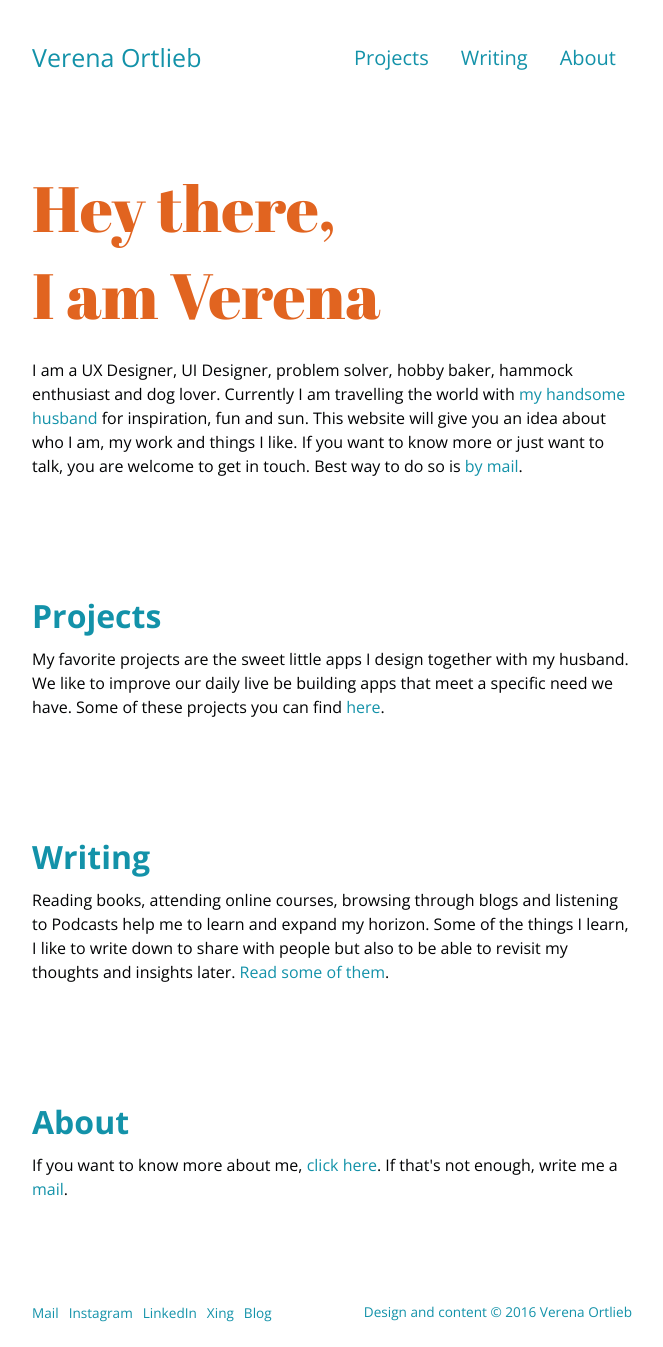
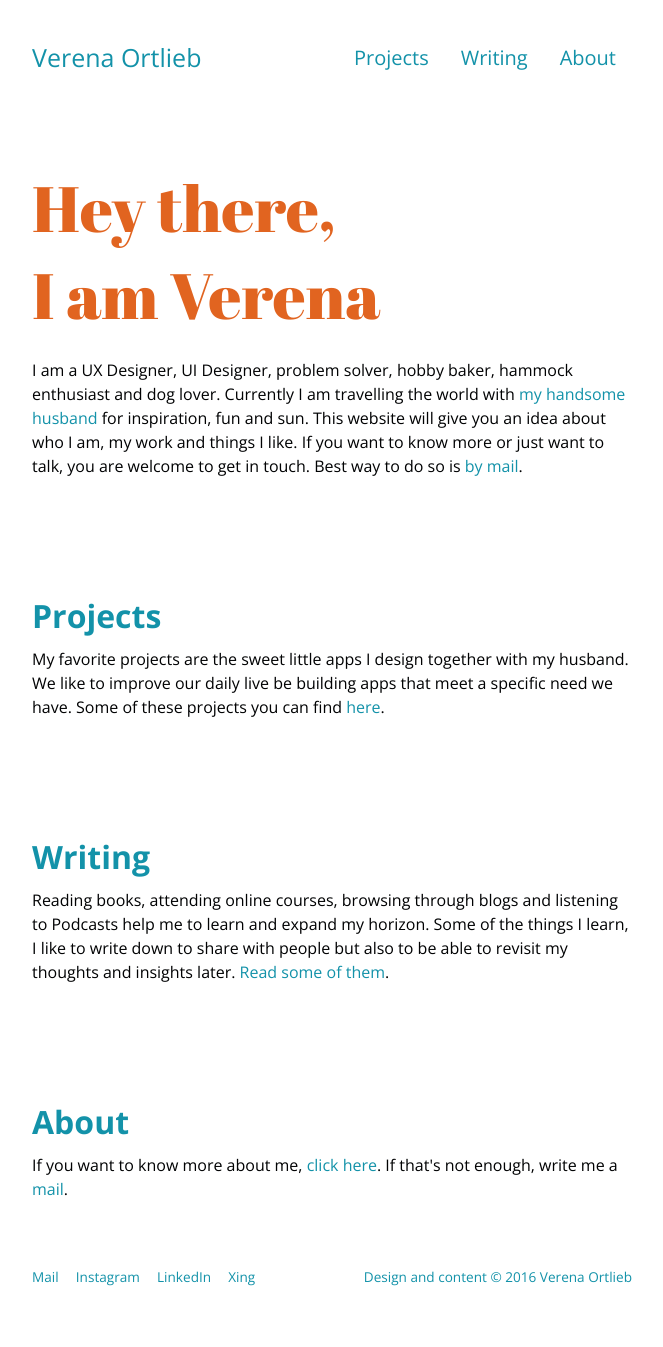
Before and after one commit to Verena-von-O/verena-von-o.github.io, a Jekyll site: the page built from index.html, in a window 1280 px wide. Shown: the whole page, without its empty margins (308-971 px from the left). Built offline with Jekyll 4.4.1, drawn with Linux system fonts in a browser that asks for light colours; after the commit the page ends 1313 px from its top, so only the background shows below that.

Commit message:
Fix footer layout

```diff
--- a/_includes/footer.html
+++ b/_includes/footer.html
@@ -1,19 +1,11 @@
 <footer>
-  <div>
-    <ul class="footer-links">
-      <li><a href="mailto:verena.ortlieb@gmail.com">Mail</a></li>
-      <span class="divider-small"></span>
-      <li><a href="https://www.instagram.com/verena_von_o/" target="_blank">Instagram</a></li>
-      <span class="divider-small"></span>
-      <li><a href="https://de.linkedin.com/in/verena-ortlieb-5174babb" target="_blank">LinkedIn</a></li>
-      <span class="divider-small"></span>
-      <li><a href="https://www.xing.com/profile/Verena_Ortlieb" target="_blank">Xing</a></li>
-      <span class="divider-small"></span>
-      <li><a href="http://löwenzähnen-leicht-gemacht.de" target="_blank">Blog</a></li>
-    </ul>
+  <div class="first">
+    <a href="mailto:verena.ortlieb@gmail.com" rel="nofollow">Mail</a></li>
+    <a href="https://www.instagram.com/verena_von_o/" target="_blank" rel="nofollow">Instagram</a>
+    <a href="https://de.linkedin.com/in/verena-ortlieb-5174babb" target="_blank" rel="nofollow">LinkedIn</a>
+    <a href="https://www.xing.com/profile/Verena_Ortlieb" target="_blank" rel="nofollow">Xing</a>
   </div>
-  <span class="divider"></span>
-  <div class="footer-rechts">
-    <p>Design and content © 2016 Verena Ortlieb</p>
+  <div class="second">
+    Design and content © 2016 Verena Ortlieb
   </div>
 </footer>
--- a/_sass/_footer.scss
+++ b/_sass/_footer.scss
@@ -1,51 +1,42 @@
-footer{
-	// background-color: $header-footer-background;
+footer {
+	margin-bottom: 2em;
+
 	display: flex;
-	font-size: 0.85em;
-	flex-direction: row;
-	align-items: center;
+	flex-flow: row nowrap;
+	align-items: baseline;
+
 	color: $text-highlight-green;
-	// margin: 0 -40px 0 -40px;
-	padding: 30px 0 20px 0;
-	width: 600px;
-	margin: 0;
-}
+	font-size: 0.85rem;
 
-@media all and (max-width: 620px) {
-	footer{
-		display: flex;
-		flex-flow: row wrap;
-		flex-direction: column;
-		padding: 30px 0 20px 0;
-		width: auto;
+	.first {
+		flex-grow: 1;
+		a {
+			margin-right: 1em;
+		}
+	}
+	.second {
+		flex-grow: 2;
+		text-align: right;
 	}
 }
 
+@media all and (max-width: 700px) {
+	footer {
+		flex-flow: column nowrap;
+		align-items: center;
+		margin-bottom: 3em;
 
-.footer-links{
-	/*background-color: blue;*/
-	display: -webkit-box;
-	display: -moz-box;
-	display: -ms-flexbox;
-	display: -webkit-flex;
-	display: flex;
-	flex-flow: row wrap;
-	justify-content: flex-start;
+		.first, .second {
+			a {
+				margin-right: 0.5em;
+				margin-left: 0.5em;
+			}
+
+			flex-direction: row;
+			text-align: center;
+		}
+		.second {
+			margin-top: 1em;
+		}
+	}
 }
-
-footer p {
-	padding: 5px 0;
-	margin: 0;
-}
-
-footer a {
-	padding: 5px 0;
-}
-
-.divider-small {
-	width: 10px;
-}
-
-footer .divider {
-	flex-grow: 1;
-}
```
